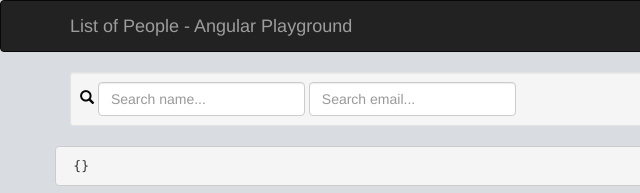
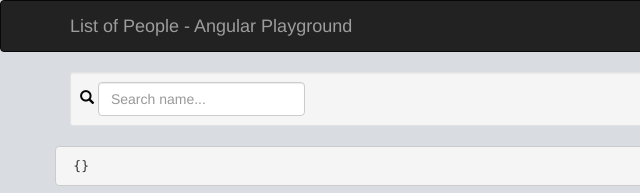
Before and after one commit to ghigbie/angularPlayground5, a website: page landing.html in a window 1280 px wide. Shown: the top 193 px of the page, 0-640 px from the left. Drawn offline with nearby package versions, Linux system fonts and the light colour scheme; some packages are replaced by stand-ins of ours.

Commit message:
Consolidate search to one field

```diff
--- a/landing.html
+++ b/landing.html
@@ -25,18 +25,18 @@
                             <input type="text"
                                    class="form-control"
                                    id="name"
-                                   ng-model="search.name"
+                                   ng-model="search.$"
                                    placeholder="Search name..."
-                                   />
+                                   /> <!-- This (search.$) allows you to search on every single attribute on the search object -->
                         </div>
-                        <div class="form-group">
-                            <input type="text"
-                                   class="form-control"
-                                   id="email"
-                                   ng-model="search.email"
-                                   placeholder="Search email..."
-                                   />
-                        </div>
+                        <!--<div class="form-group">-->
+                        <!--    <input type="text"-->
+                        <!--           class="form-control"-->
+                        <!--           id="email"-->
+                        <!--           ng-model="search.email"-->
+                        <!--           placeholder="Search email..."-->
+                        <!--           />-->
+                        <!--</div>-->
                     </form>
 
                 </div>
```
